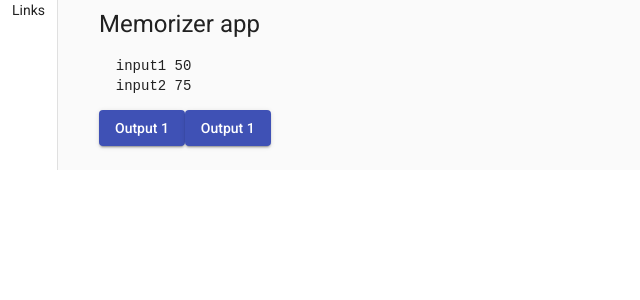
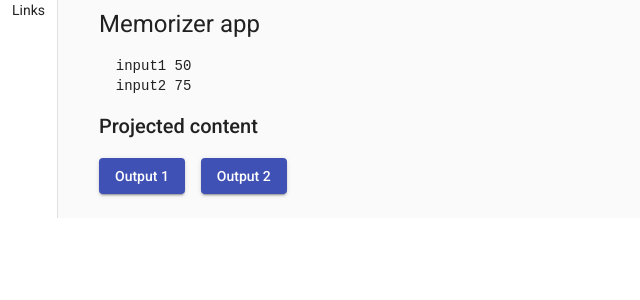
Before and after one commit to Can9UA/nx-test, an Angular app: page / in a window 1280 px wide. Shown: the top 300 px of the page, without its empty margins (0-640 px from the left). Built offline with nearby package versions, Linux system fonts and the light colour scheme.

Commit message:
extend component

```diff
--- a/apps/memorizer/src/app/app.component.html
+++ b/apps/memorizer/src/app/app.component.html
@@ -14,7 +14,7 @@
                                 [input2]="input2"
                                 (output1)="output1($event)"
                                 (output2)="output2($event)">
-
+          <h2>Projected content</h2>
         </nx-test-test-component>
       </div>
     </div>
--- a/apps/memorizer/src/app/components/test-component/test-component.component.html
+++ b/apps/memorizer/src/app/components/test-component/test-component.component.html
@@ -2,6 +2,8 @@
   input1 {{ input1 }}
   input2 {{ input2 }}
 </pre>
+
+<ng-content></ng-content>
 
 <button (click)="output1.emit(1)"
         mat-raised-button
@@ -9,9 +11,12 @@
         color="primary">
   Output 1
 </button>
+
+<span class="px-2 d-inline-block w-25"></span>
+
 <button (click)="output1.emit(2)"
         mat-raised-button
         mat-button
         color="primary">
-  Output 1
+  Output 2
 </button>
```
